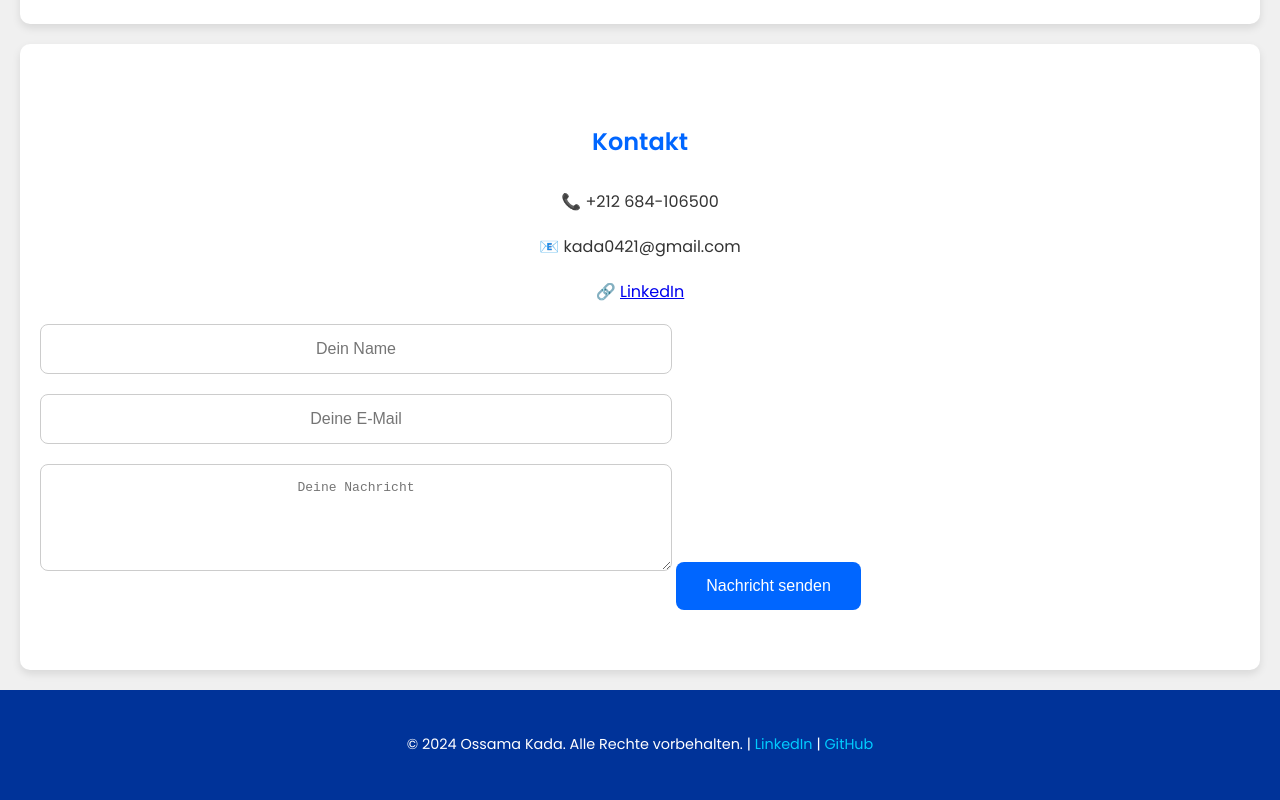
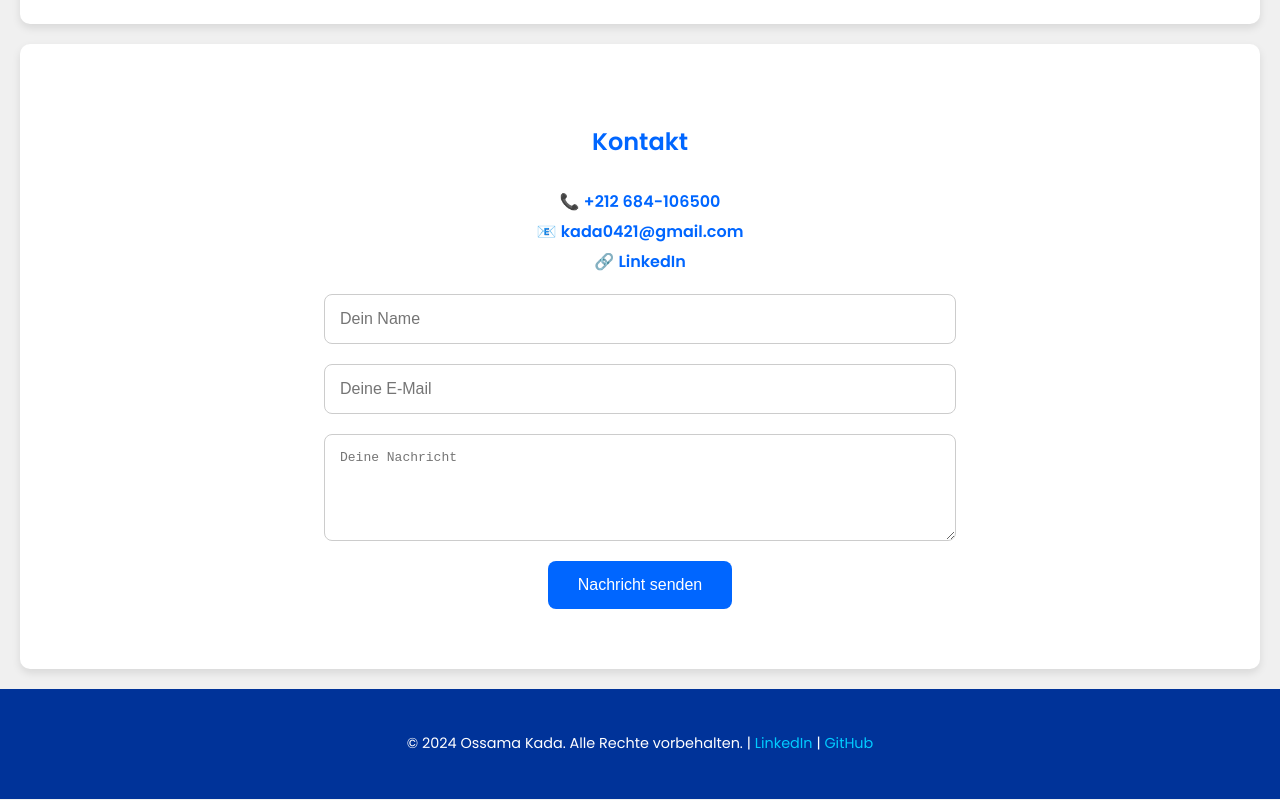
Before and after one commit to ossamakada75/ossamakada.github.io, a plain HTML site: page index.html in a window 1280 px wide. Shown: the part 2305-3105 px from the top of the page. Drawn offline with Linux system fonts and the light colour scheme.

Commit message:
Update index.html
Signed-off-by: ossama kada <117275781+ossamakada75@users.noreply.github.com>

```diff
--- a/index.html
+++ b/index.html
@@ -122,18 +122,37 @@
             line-height: 1.6;
         }
 
-        .contact div p,
+        .contact div {
+            text-align: center;
+            margin-bottom: 20px;
+        }
+
+        .contact div p {
+            margin: 5px 0;
+        }
+
+        .contact div a {
+            color: #0066ff;
+            text-decoration: none;
+            font-weight: bold;
+        }
+
+        .contact div a:hover {
+            text-decoration: underline;
+        }
+
+        .contact form {
+            display: flex;
+            flex-direction: column;
+            align-items: center;
+        }
+
         .contact form input,
         .contact form textarea {
             width: 100%;
             max-width: 600px;
-            margin: 0 auto 20px;
-            text-align: center;
-        }
-
-        .contact form input,
-        .contact form textarea {
             padding: 15px;
+            margin-bottom: 20px;
             border: 1px solid #ccc;
             border-radius: 8px;
             font-size: 1em;
@@ -242,11 +261,11 @@
     <section class="content-section contact" id="contact">
         <h2>Kontakt</h2>
         <div>
-            <p>📞 +212 684-106500</p>
-            <p>📧 kada0421@gmail.com</p>
-            <p>🔗 <a href="https://www.linkedin.com/in/ossama-kada-0421b022b">LinkedIn</a></p>
+            <p>📞 <a href="tel:+212684106500">+212 684-106500</a></p>
+            <p>📧 <a href="mailto:kada0421@gmail.com">kada0421@gmail.com</a></p>
+            <p>🔗 <a href="https://www.linkedin.com/in/ossama-kada-a08188220" target="_blank">LinkedIn</a></p>
         </div>
-        <form action="" method="post">
+        <form action="mailto:kada0421@gmail.com" method="post" enctype="text/plain">
             <input type="text" name="name" placeholder="Dein Name" required>
             <input type="email" name="email" placeholder="Deine E-Mail" required>
             <textarea name="message" placeholder="Deine Nachricht" rows="5" required></textarea>
@@ -255,7 +274,7 @@
     </section>
 
     <footer>
-        <p>&copy; 2024 Ossama Kada. Alle Rechte vorbehalten. | <a href="https://www.linkedin.com/in/ossama-kada-0421b022b" target="_blank">LinkedIn</a> | <a href="https://github.com/ossamakada75" target="_blank">GitHub</a></p>
+        <p>&copy; 2024 Ossama Kada. Alle Rechte vorbehalten. | <a href="https://www.linkedin.com/in/ossama-kada-a08188220" target="_blank">LinkedIn</a> | <a href="https://github.com/ossamakada75" target="_blank">GitHub</a></p>
     </footer>
 </body>
 </html>
```
